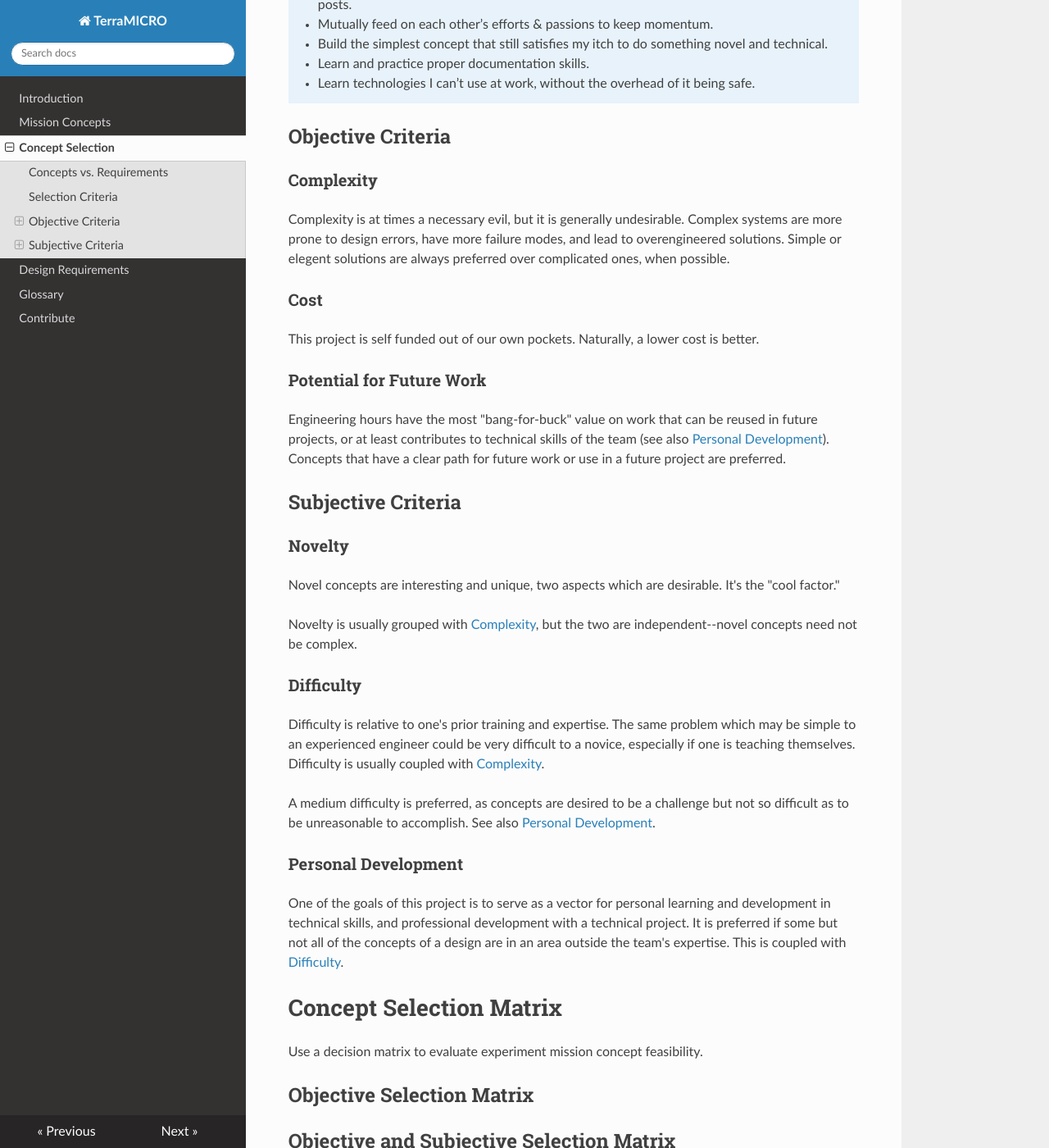
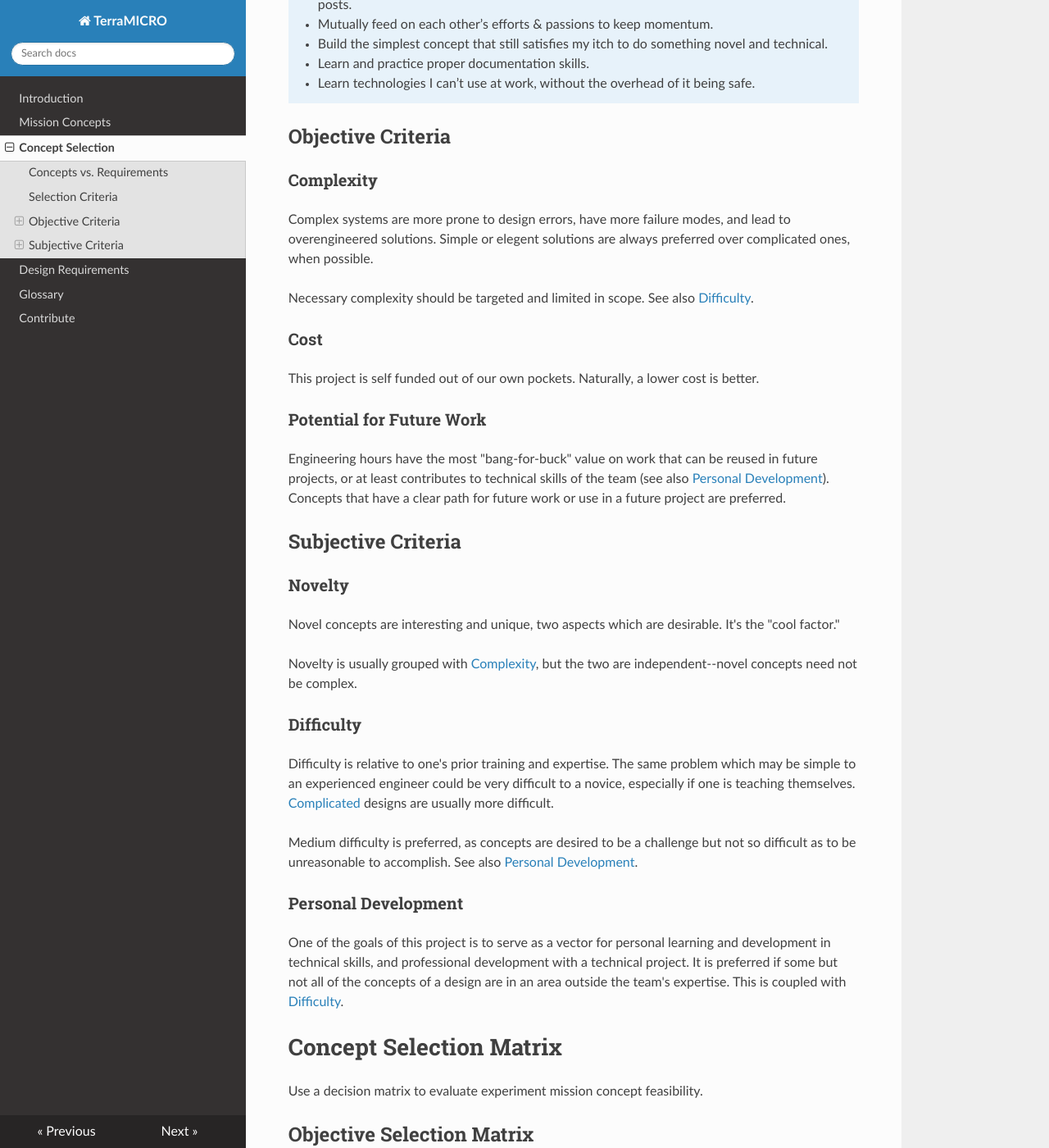
Before and after one commit to TerraHAB/TerraMICRO, an MkDocs documentation site: the page built from docs/concept-selection.md, in a window 1280 px wide and 1400 px high, scrolled down 1380 px. Shown: the whole window at 82% size. Built offline with MkDocs 1.6.1, drawn with Linux system fonts in a browser that asks for light colours; nearby versions of some CDN libraries.

Commit message:
reword for clarity

```diff
--- a/docs/concept-selection.md
+++ b/docs/concept-selection.md
@@ -64,10 +64,12 @@ formulating design requirements from there.
 ## Objective Criteria
 ### Complexity
 
-Complexity is at times a necessary evil, but it is generally undesirable.
 Complex systems are more prone to design errors, have more failure modes, and
 lead to overengineered solutions. Simple or elegent solutions are always
 preferred over complicated ones, when possible.
+
+Necessary complexity should be targeted and limited in scope. See also
+[Difficulty](#difficulty).
 
 ### Cost
 
@@ -93,12 +95,12 @@ independent--novel concepts need not be complex.
 
 Difficulty is relative to one's prior training and expertise. The same problem
 which may be simple to an experienced engineer could be very difficult to a
-novice, especially if one is teaching themselves. Difficulty is usually coupled
-with [Complexity](#complexity).
+novice, especially if one is teaching themselves. [Complicated](#complexity)
+designs are usually more difficult.
 
-A medium difficulty is preferred, as concepts are desired to be a challenge but
-not so difficult as to be unreasonable to accomplish. See also [Personal
-Development](#personal-development).
+Medium difficulty is preferred, as concepts are desired to be a challenge but
+not so difficult as to be unreasonable to accomplish. See also
+[Personal Development](#personal-development).
 
 ### Personal Development
 One of the goals of this project is to serve as a vector for personal learning
```
